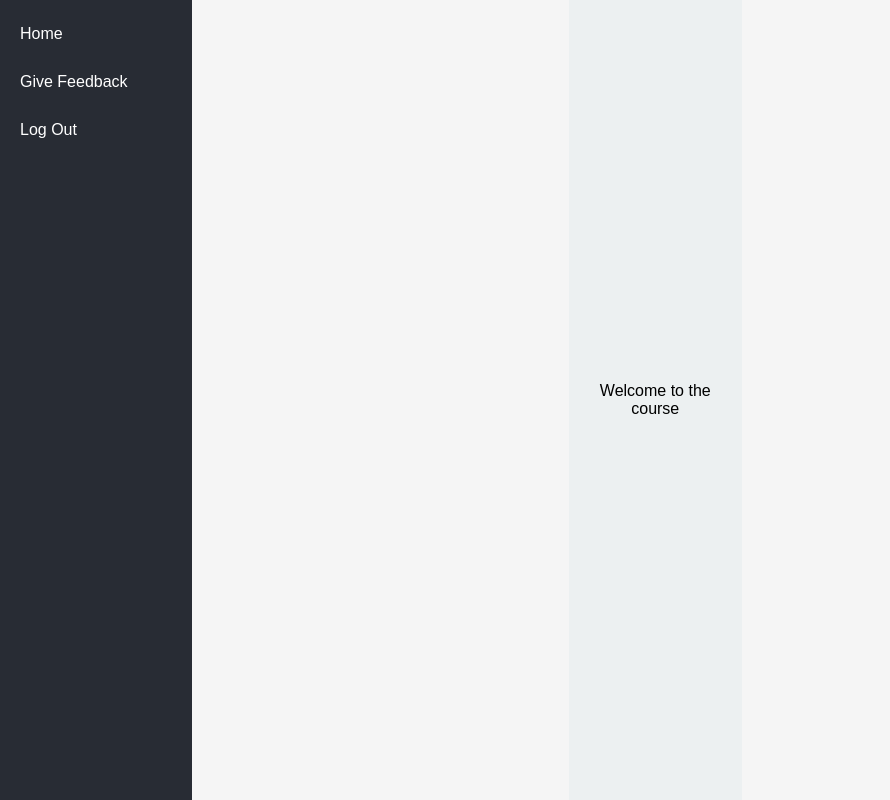
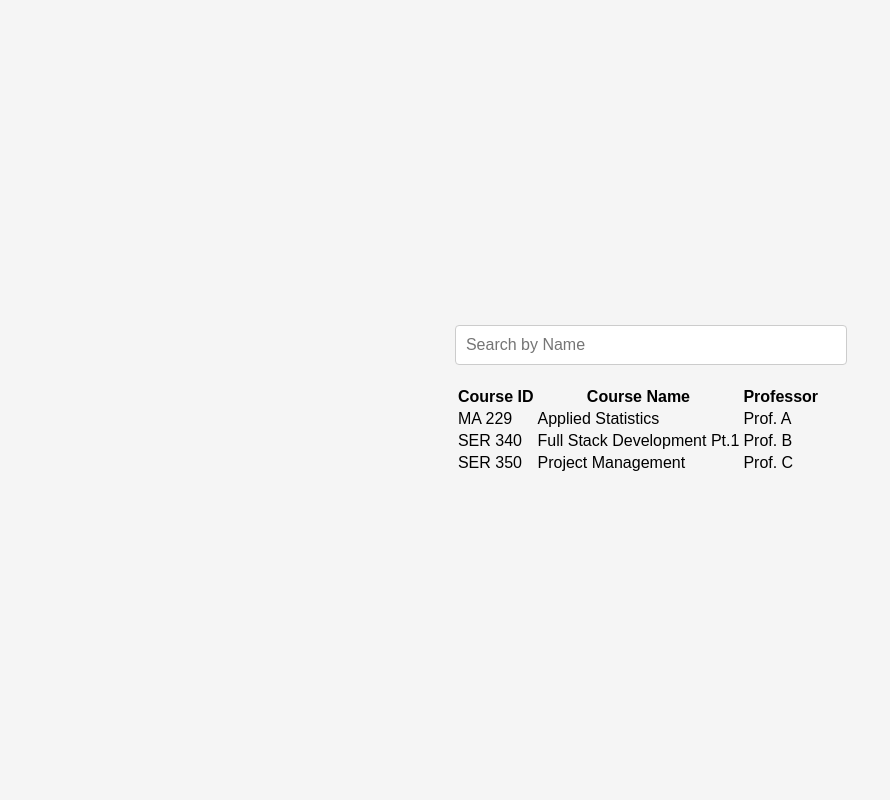
Before and after one commit to PaulZ357/SER340Project, a React (Create React App) app: page / in a window 1280 px wide. Shown: the whole page, without its empty margins (0-890 px from the left). Built offline with nearby package versions, Linux system fonts and the light colour scheme.

Commit message:
courses screen, need fix

```diff
--- a/package.json
+++ b/package.json
@@ -9,6 +9,7 @@
     "bootstrap": "^5.3.3",
     "react": "^18.3.1",
     "react-dom": "^18.3.1",
+    "react-router-dom": "^7.0.2",
     "react-scripts": "5.0.1",
     "web-vitals": "^2.1.4"
   },
--- a/src/App.js
+++ b/src/App.js
@@ -1,11 +1,21 @@
 import Home from "./pages/home.jsx"
+import SelectCourse from './pages/selectcourse.jsx'
+import { BrowserRouter, Route, Routes } from "react-router-dom";
 import Login from './login.jsx'
+import Table from "./table.jsx"
 import './App.css';
 
 function App() {
   return (
-    <div className="App">
-      <Home/>
+    /*<div className="App">
+      <SelectCourse/>
+    </div>*/
+    <div className="container">
+      <BrowserRouter>
+        <Routes>
+          <Route index element={<Table />}></Route>
+        </Routes>
+      </BrowserRouter>
     </div>
   );
 }
--- /dev/null
+++ b/src/pages/selectcourse.css
@@ -0,0 +1,47 @@
+body {
+    margin: 0;
+    font-family: Arial, sans-serif;
+    height: 100vh;
+    display: flex;
+  }
+
+  .app-container {
+    display: flex;
+    flex-grow: 1;
+    height: 100vh;
+  }
+
+  .left-sidebar {
+    background-color: #282c34;
+    color: white;
+    width: 15%;
+    min-height: 100vh;
+    display: flex;
+    flex-direction: column;
+    padding-top: 20px;
+    position: fixed;
+    left: 0;
+  }
+
+  .left-sidebar a {
+    color: white;
+    text-decoration: none;
+    padding: 15px 20px;
+    text-align: left;
+    display: block;
+    width: 100%;
+  }
+
+  .left-sidebar a:hover {
+    background-color: #282c34;
+  }
+
+  .content {
+    margin-left: 15%; /* Same as sidebar width */
+    flex-grow: 1;
+    padding: 20px;
+    background-color: #ecf0f1;
+    display: flex;
+    align-items: center;
+    justify-content: center;
+  }
--- /dev/null
+++ b/src/pages/selectcourse.jsx
@@ -0,0 +1,16 @@
+import React, { Component } from 'react';
+import { BrowserRouter, Route, Routes } from "react-router-dom";
+
+import "./selectcourse.css";
+import { getCourse } from "./../services/CourseService";
+
+function Course() {
+  return (
+    <div className="app-container">
+      <p>Select your course</p>
+      <p>Courses:</p>
+    </div>
+  );
+}
+
+export default Course;
--- /dev/null
+++ b/src/services/CourseService.jsx
@@ -0,0 +1,28 @@
+const courses = [
+    {
+      id: 1,
+      courseID: "MA 229",
+      courseName: "Applied Statistics",
+      professor: "Prof. A"
+    },
+    {
+      id: 2,
+      courseID: "SER 340",
+      courseName: "Full Stack Development Pt.1",
+      professor: "Prof. B"
+    },
+    {
+      id: 3,
+      courseID: "SER 350",
+      courseName: "Project Management",
+      professor: "Prof. C"
+    },
+
+  ];
+  export function getCourses() {
+    return courses;
+  }
+
+export function getCourse(id) {
+    return courses.find((c) => c.id === id);
+  }
--- /dev/null
+++ b/src/table.jsx
@@ -0,0 +1,73 @@
+import React, { Component } from 'react';
+import TableHead from './tableHead';
+import TableBody from "./tableBody";
+import { getCourses } from './services/CourseService';
+class Table extends Component {
+    constructor(props) {
+        super(props);
+        this.state = {
+            courses: getCourses(),
+            //toggle: false,
+            query: ""
+        }
+        this.handleClick = this.handleClick.bind(this);
+        this.handleSearch = this.handleSearch.bind(this);
+    }
+    handleClick() {
+        const toggle = !this.state.toggle;
+        this.setState({ toggle }) //this.state.toggle = toggle is incorrect
+    }
+
+    handleDelete = course => {
+        const courses= [... this.state.courses];
+        const newcourses = courses.filter(p => p.id !== course.id);
+        this.setState({courses: newcourses});
+    }
+
+    handleSearch = event => {
+        this.setState({ query: event.target.value });
+    }
+
+    handleLike = course => {
+        const courses= [... this.state.courses];
+        const index = courses.indexOf(course);
+        courses[index].liked = !courses[index].liked;
+        this.setState({courses});
+    }
+
+    filtercoursesByName= ()=>{
+        let courses = [... this.state.courses];
+        if(this.state.query) {
+            const filtered = courses.filter(p=>
+                p.courseName.toLowerCase().startsWith(this.state.query.toLowerCase())
+            );
+            courses = filtered;
+        }
+        return courses;
+    }
+
+    render() {
+        const courses = this.filtercoursesByName();
+        return (
+            <React.Fragment>
+                <input
+                    type="text"
+                    className="from-control"
+                    name="search"
+                    placeholder="Search by Name"
+                    value={this.state.query}
+                    onChange={this.handleSearch}
+                />
+                <table className="table">
+                    <TableHead/>
+                    <TableBody
+                    courses={courses}
+                    onDelete={this.handleDelete}
+                    onLike={this.handleLike}/>
+                </table>
+            </React.Fragment>
+        );
+    }
+}
+
+export default Table;
--- /dev/null
+++ b/src/tableBody.jsx
@@ -0,0 +1,21 @@
+import React, { Component } from "react";
+class TableBody extends Component {
+  render() {
+    const {courses} = this.props; //destructuring props to get courses
+    return (
+      <tbody>
+        {
+          courses.map((course,index)=>(
+            <tr key={index}>
+              <td>{course.courseID}</td>
+              <td>{course.courseName}</td>
+              <td>{course.professor}</td>
+            </tr>
+          ))
+        }
+      </tbody>
+    );
+  }
+}
+
+export default TableBody;
--- /dev/null
+++ b/src/tableHead.jsx
@@ -0,0 +1,15 @@
+import React from "react";
+const TableHead = () => {
+  return (
+    <thead>
+      <tr>
+        <th>Course ID</th>
+        <th>Course Name</th>
+        <th>Professor</th>
+        <th></th>
+      </tr>
+    </thead>
+  );
+};
+
+export default TableHead;
```
Also changed, not shown: 2 other files (tests, documents, lock files or other folders).
